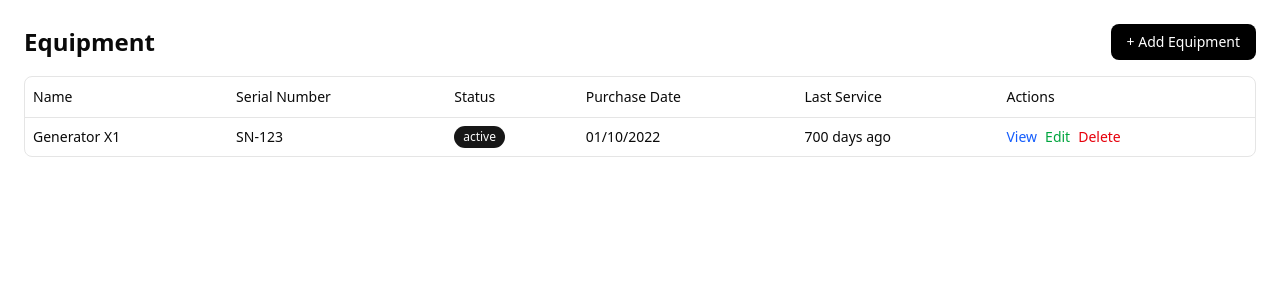
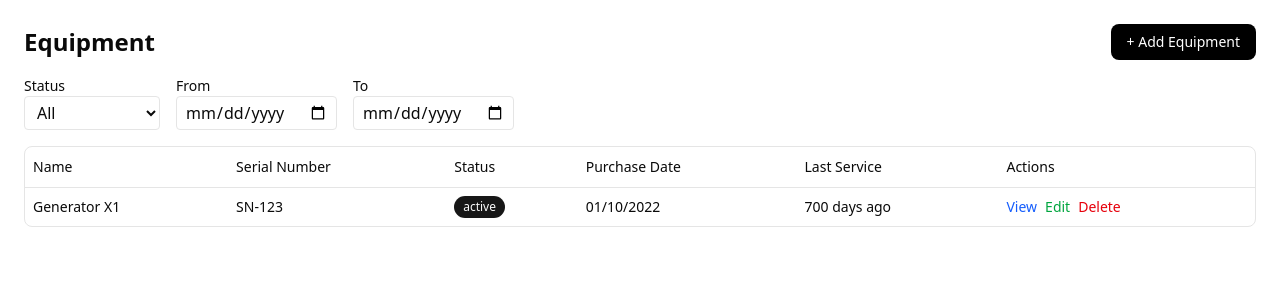
Before and after one commit to EduardoVisconti/equipment-dashboard, a Next.js app: page /equipment in a window 1280 px wide. Shown: the top 300 px of the page. Built offline with nearby package versions, Linux system fonts and the light colour scheme.

Commit message:
feat: add equipment filters by status and date range

```diff
--- a/src/app/equipment/page.tsx
+++ b/src/app/equipment/page.tsx
@@ -1,12 +1,59 @@
 "use client";
 
+import { useMemo } from "react";
+import { useForm } from "react-hook-form";
 import { EquipmentTable } from "@/components/equipment/EquipmentTable"; //importa a tabela
 import { equipmentColumns } from "@/components/equipment/columns";
 import { useEquipmentList } from "@/hooks/useEquipmentQueries"; //importa os hooks p buscar os dados
+import { parseDateOnly } from "@/lib/date";
+import { differenceInDays } from "date-fns";
 import Link from "next/link";
+
+type FilterFormValues = {
+  status: string;
+  fromDate?: string;
+  toDate?: string;
+};
 
 export default function EquipmentPage() {
   const { data, isLoading, isError } = useEquipmentList();
+
+  const { register, watch } = useForm<FilterFormValues>({
+    defaultValues: {
+      status: "",
+    },
+  });
+
+  const status = watch("status");
+  const fromDate = watch("fromDate");
+  const toDate = watch("toDate");
+
+  const filteredData = useMemo(() => {
+    if (!data) return [];
+
+    return data.filter((item) => {
+      // STATUS FILTER
+      if (status && item.status !== status) {
+        return false;
+      }
+
+      // DATE RANGE FILTER (purchaseDate)
+      const purchaseDate = parseDateOnly(item.purchaseDate);
+      if (!purchaseDate) return true;
+
+      if (fromDate) {
+        const from = parseDateOnly(fromDate);
+        if (from && purchaseDate < from) return false;
+      }
+
+      if (toDate) {
+        const to = parseDateOnly(toDate);
+        if (to && purchaseDate > to) return false;
+      }
+
+      return true;
+    });
+  }, [data, status, fromDate, toDate]);
 
   if (isLoading) {
     return <p className="p-4">Loading equipment...</p>;
@@ -18,7 +65,7 @@ export default function EquipmentPage() {
 
   return (
     <div className="p-6 space-y-4">
-
+      {/* HEADER */}
       <div className="flex items-center justify-between">
         <h1 className="text-2xl font-semibold">Equipment</h1>
 
@@ -30,8 +77,45 @@ export default function EquipmentPage() {
         </Link>
       </div>
 
-      {/* TABELA */}
-      <EquipmentTable columns={equipmentColumns} data={data ?? []} />
+      {/* FILTERS */}
+      <div className="flex flex-wrap gap-4 items-end">
+        <div>
+          <label className="block text-sm font-medium">Status</label>
+          <select
+            {...register("status")}
+            className="border rounded px-2 py-1"
+          >
+            <option value="">All</option>
+            <option value="active">Active</option>
+            <option value="maintenance">Maintenance</option>
+            <option value="inactive">Inactive</option>
+          </select>
+        </div>
+
+        <div>
+          <label className="block text-sm font-medium">From</label>
+          <input
+            type="date"
+            {...register("fromDate")}
+            className="border rounded px-2 py-1"
+          />
+        </div>
+
+        <div>
+          <label className="block text-sm font-medium">To</label>
+          <input
+            type="date"
+            {...register("toDate")}
+            className="border rounded px-2 py-1"
+          />
+        </div>
+      </div>
+
+      {/* TABLE */}
+      <EquipmentTable
+        columns={equipmentColumns}
+        data={filteredData}
+      />
     </div>
   );
 }
```
